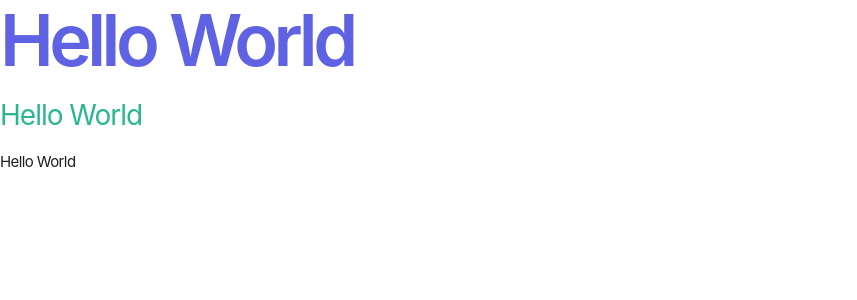
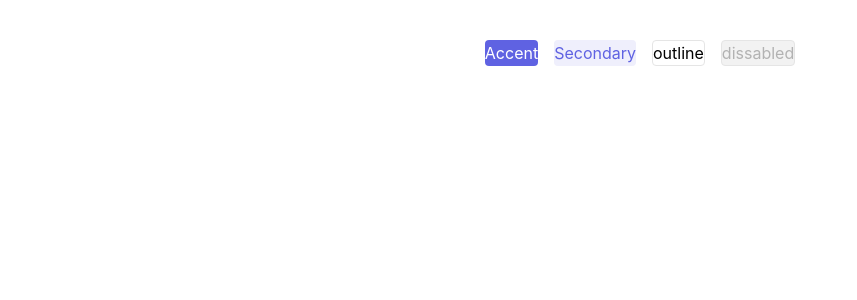
Before and after one commit to mirkobozzetto/NextJS-SandBox, a Next.js app in the folder front-end/: page / in a window 1280 px wide. Shown: the top 300 px of the page, without its empty margins (0-857 px from the left). Built offline with nearby package versions, Linux system fonts and the light colour scheme.

Commit message:
Buttons design system... en cours 34:44 ...

```diff
--- a/front-end/src/pages/index.tsx
+++ b/front-end/src/pages/index.tsx
@@ -1,6 +1,7 @@
 import Head from "next/head";
 import { Seo } from "@/ui/component/Seo";
 import { Typography } from "@/ui/design-system/typography/Typography";
+import { Button } from "@/ui/design-system/button/Button";
 
 export default function Home() {
   return (
@@ -9,7 +10,18 @@ export default function Home() {
         title="Mon bac à sable NextJS"
         description="Generated by create next app"
       />
-      <div className="space-y-5">
+
+      <div className="flex justify-center gap-4 p-10 ">
+        <Button>Accent</Button>
+        <Button variant="secondary">Secondary</Button>
+        <Button variant="outline">outline</Button>
+        <Button variant="disabled" disabled>
+          dissabled
+        </Button>
+      </div>
+
+      {/* 777 - Jackpot Man - 777 */}
+      {/* <div className="space-y-5">
         <Typography theme="primary" variant="h1" component="div">
           Hello World
         </Typography>
@@ -19,7 +31,7 @@ export default function Home() {
         <Typography variant="body-sm" component="div">
           Hello World
         </Typography>
-      </div>
+      </div> */}
     </>
   );
 }
--- /dev/null
+++ b/front-end/src/ui/design-system/button/Button.tsx
@@ -0,0 +1,73 @@
+import clsx from "clsx";
+
+interface Props {
+  size?: "small" | "medium" | "large";
+  variant?: "accent" | "primary" | "secondary" | "outline" | "disabled" | "ico";
+  icon?: any;
+  inconTheme?: "accent" | "secondary" | "gray";
+  iconPosition?: "left" | "right";
+  disabled?: boolean;
+  isLoading?: boolean;
+  children?: React.ReactNode;
+}
+
+export const Button = ({
+  size = "medium",
+  variant = "accent",
+  icon,
+  inconTheme = "accent",
+  iconPosition = "right",
+  disabled,
+  isLoading,
+  children,
+}: Props) => {
+  let variantStyles: string = "",
+    sizeStyles: string = "",
+    icoSize: number = 0;
+
+  switch (variant) {
+    case "accent": // Default
+      variantStyles = "bg-primary hover:bg-primary-400 text-white rounded";
+      break;
+    case "secondary":
+      variantStyles =
+        "bg-primary-200 hover:bg-primary-300/50 text-primary rounded";
+      break;
+    case "outline":
+      variantStyles =
+        "bg-white hover:bg-gray-400/50 border border-gray-500 text-gray-900 rounded";
+      break;
+    case "disabled":
+      variantStyles =
+        "bg-gray-400 border border-gray-500 text-gray-600 rounded cursor-not-allowed";
+      break;
+    case "ico":
+      variantStyles = "";
+      break;
+  }
+
+  switch (size) {
+    case "small":
+      sizeStyles = "";
+      break;
+    case "medium":
+      sizeStyles = "";
+      break;
+    case "large":
+      sizeStyles = "";
+      break;
+  }
+
+  return (
+    <>
+      <button
+        type="button"
+        className={clsx(variantStyles, icoSize, "")}
+        onClick={() => console.log("click")}
+        disabled={disabled}
+      >
+        {children}
+      </button>
+    </>
+  );
+};
```
